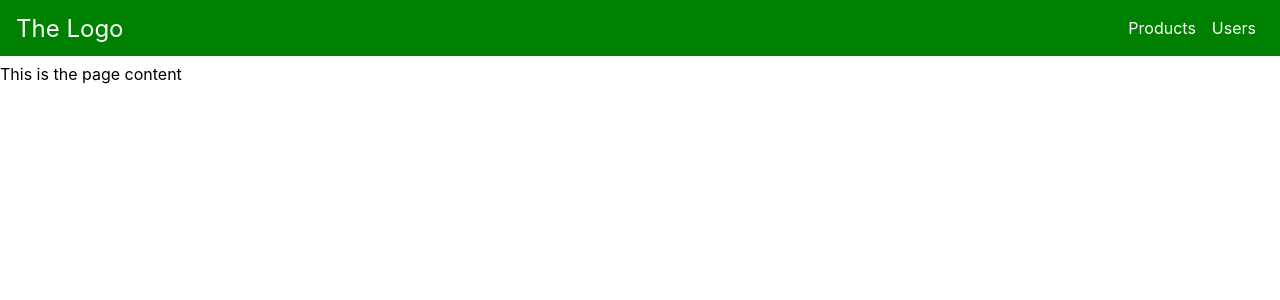
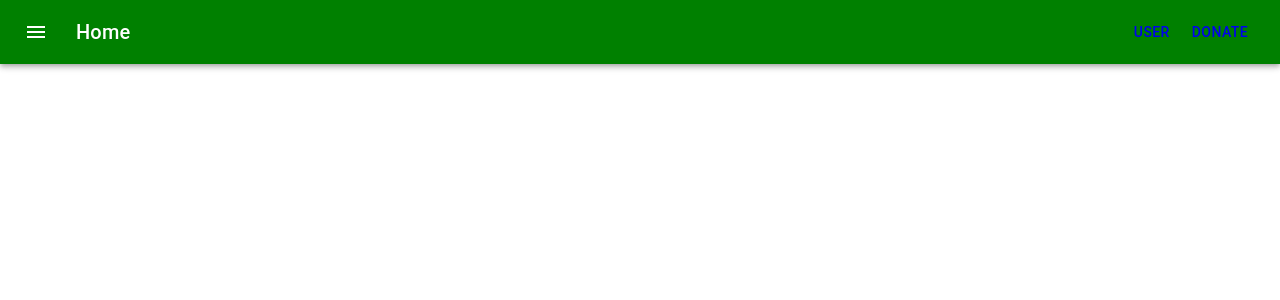
Before and after one commit to joannajjliu/us2uhacks, a React (Create React App) app: page / in a window 1280 px wide. Shown: the top 300 px of the page. Built offline with nearby package versions, Linux system fonts and the light colour scheme.

Commit message:
changing navigation pane code

```diff
--- a/package.json
+++ b/package.json
@@ -3,9 +3,12 @@
   "version": "0.1.0",
   "private": true,
   "dependencies": {
+    "@material-ui/core": "^4.9.0",
+    "@material-ui/icons": "^4.5.1",
     "@testing-library/jest-dom": "^4.2.4",
     "@testing-library/react": "^9.3.2",
     "@testing-library/user-event": "^7.1.2",
+    "material-ui-icons": "^1.0.0-beta.36",
     "react": "^16.12.0",
     "react-dom": "^16.12.0",
     "react-router": "^5.1.2",
--- a/src/App.js
+++ b/src/App.js
@@ -1,15 +1,63 @@
 import React from 'react';
-import Toolbar from './components/Toolbar/Toolbar';
+import {BrowserRouter as Router} from 'react-router-dom';
+import { makeStyles } from '@material-ui/core/styles';
+import AppBar from '@material-ui/core/AppBar';
+import Toolbar from '@material-ui/core/Toolbar';
+import Typography from '@material-ui/core/Typography';
+import Button from '@material-ui/core/Button';
+import IconButton from '@material-ui/core/IconButton';
+import MenuIcon from '@material-ui/icons/Menu';
+import {Link} from 'react-router-dom'
 
-function App() {
+const useStyles = makeStyles(theme => ({
+  root: {
+    flexGrow: 1,
+  },
+  menuButton: {
+    marginRight: theme.spacing(2),
+  },
+  title: {
+    flexGrow: 1,
+  },
+}));
+
+export default function App() {
+  const classes = useStyles();
+
   return (
-    <div className="App">
-      <Toolbar />
-      <main style={{marginTop: '64px'}}>
-        <p>This is the page content</p>
-      </main>
-    </div>
+    <Router>
+      <div className={classes.root}>
+        <AppBar position="static" style={{backgroundColor: 'green'}}>
+          <Toolbar >
+            <IconButton edge="start" className={classes.menuButton} color="inherit" aria-label="menu">
+              <MenuIcon />
+            </IconButton>
+            <Typography variant="h6" className={classes.title}>
+              Home
+            </Typography>
+            <Link to='/user'>
+              <Button color="inherit">User</Button>
+            </Link>
+            <Link to='/donate'>
+              <Button color="inherit">Donate</Button>
+            </Link>
+          </Toolbar>
+        </AppBar>
+      </div>
+    </Router>
   );
 }
 
-export default App;
+// function App() {
+//   return (
+//     <div style={{height:'100%'}}>
+//       <Toolbar />
+//       <SideDrawer />
+//       <main style={{marginTop: '64px'}}>
+//         <p>This is the page content</p>
+//       </main>
+//     </div>
+//   );
+// }
+
+// export default App;
--- /dev/null
+++ b/src/components/Backdrop/Backdrop.css
@@ -0,0 +1,3 @@
+.backdrop {
+    position: fixed;
+}
--- /dev/null
+++ b/src/components/SideDrawer/DrawerToggleButton.css
@@ -0,0 +1,23 @@
+.toggle-button {
+    display: flex;
+    flex-direction: column;
+    justify-content: space-around;
+    height: 20px;
+    width: 30px;
+    background:transparent;
+    border:none;
+    cursor: pointer;
+    padding: 0;
+    box-sizing: border-box;
+}
+
+.toggle-button:focus {
+    outline: none;
+}
+
+.toggle-button_line {
+    width: 30px;
+    height: 2px;
+    background: white;
+
+}
--- a/src/components/Toolbar/Toolbar.css
+++ b/src/components/Toolbar/Toolbar.css
@@ -12,6 +12,11 @@
     height: 100%;
     align-items: center;
     padding: 0 1rem;
+}
+
+.toolbar_logo {
+    margin-left: 1rem;
+
 }
 
 .toolbar_logo a {
--- a/src/components/Toolbar/Toolbar.js
+++ b/src/components/Toolbar/Toolbar.js
@@ -1,11 +1,14 @@
 import React from 'react';
 
+import DrawerToggleButton from '../SideDrawer/DrawerToggleButton';
 import './Toolbar.css';
 
 const toolbar = props => (
     <header className="toolbar">
         <nav className="toolbar_navigation">
-            <div></div>
+            <div>
+                <DrawerToggleButton />
+            </div>
             <div className="toolbar_logo"><a href="/">The Logo</a></div>
             <div className="spacer" />
             <div className="toolbar_navigation-items">
--- a/src/index.css
+++ b/src/index.css
@@ -1,13 +1,6 @@
 body {
   margin: 0;
-  font-family: -apple-system, BlinkMacSystemFont, 'Segoe UI', 'Roboto', 'Oxygen',
-    'Ubuntu', 'Cantarell', 'Fira Sans', 'Droid Sans', 'Helvetica Neue',
-    sans-serif;
-  -webkit-font-smoothing: antialiased;
-  -moz-osx-font-smoothing: grayscale;
+  padding: 0;
+  font-family: sans-serif;
+  height: 100%;
 }
-
-code {
-  font-family: source-code-pro, Menlo, Monaco, Consolas, 'Courier New',
-    monospace;
-}
--- a/src/index.js
+++ b/src/index.js
@@ -3,10 +3,11 @@ import ReactDOM from 'react-dom';
 import './index.css';
 import App from './App';
 import * as serviceWorker from './serviceWorker';
+import {BrowserRouter as Router} from 'react-router-dom';
 
 ReactDOM.render(
     <App />,
-     document.getElementById('root')
+    document.getElementById('root')
 );
 
 // If you want your app to work offline and load faster, you can change
```
Also changed, not shown: src/components/Backdrop/Backdrop.js (added, +9 -0 lines), src/components/SideDrawer/DrawerToggleButton.js (+10 -2 lines), src/components/SideDrawer/SideDrawer.css (added, +9 -0 lines), src/components/SideDrawer/SideDrawer.js (+14 -0 lines), 1 other file (tests, documents, lock files or other folders).
